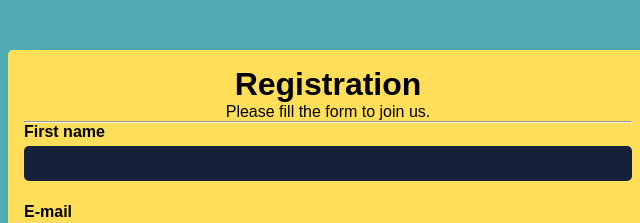
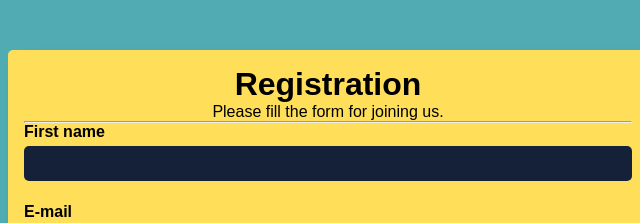
Before and after one commit to anarhabib/caseasy_form, a plain HTML site: page index.html in a window 1280 px wide. Shown: the top 223 px of the page, 312-952 px from the left. Drawn offline with Linux system fonts and the light colour scheme; a web font is replaced by a local one.

Commit message:
modified index.html

```diff
--- a/index.html
+++ b/index.html
@@ -14,7 +14,7 @@
         <div class="reg">
           <h1>Registration</h1>
 
-          <p>Please fill the form to join us.</p>
+          <p>Please fill the form for joining us.</p>
 
           <hr />
         </div>
```
